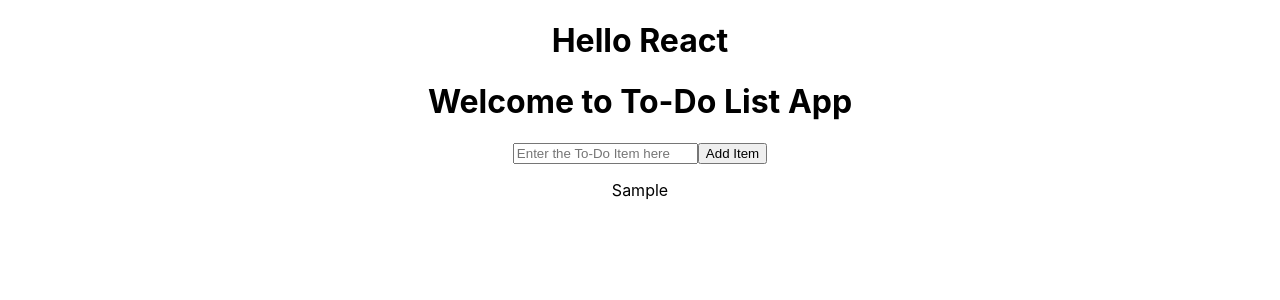
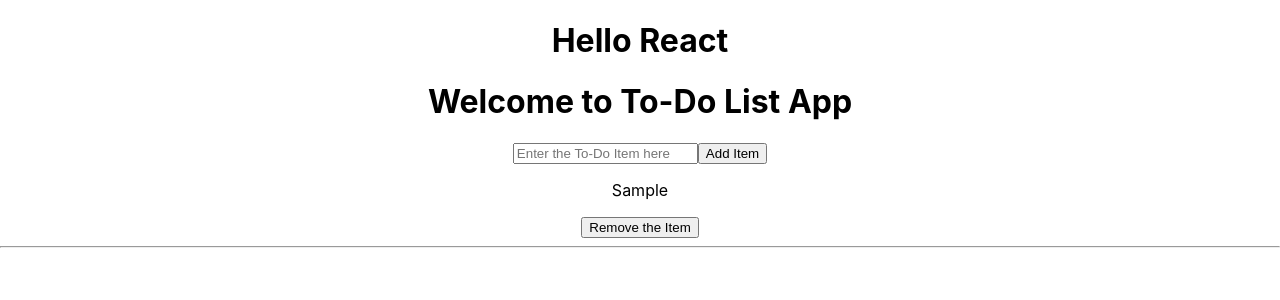
Before and after one commit to akshaypanchal/todo-list-app, a React (Create React App) app: page / in a window 1280 px wide. Both pictures are taken after typing "Sample" into the empty fields and a click on the button "Add Item". Shown: the top 300 px of the page. Built offline with nearby package versions, Linux system fonts and the light colour scheme.

Commit message:
added remove functionality to remove todo items from state

```diff
--- a/src/actions/todoItemActions.component.js
+++ b/src/actions/todoItemActions.component.js
@@ -3,17 +3,16 @@
 
 
 // Declaring the action functions
-const addItemsInTodoList = (data) =>{
+export const addItemsInTodoList = (data) =>{
     return {
         type:ADD_DATA_TO_TODOLIST,
         data:data
     }
 }
 
-const removeItemsInTodoList = () =>{
+export const removeItemsInTodoList = (data) =>{
     return {
         type:REMOVE_DATA_FROM_TODOLIST,
+        data:data
     }
 }
-
-export default addItemsInTodoList;
--- a/src/components/button/button.component.js
+++ /dev/null
@@ -1,11 +0,0 @@
-
-
-const Button = ({item}) =>{
-    console.log("Button Component is calling!!!");
-    return (
-        <h3>{item}</h3>
-    );
-
-}
-
-export default Button;
--- a/src/components/input/input.component.js
+++ b/src/components/input/input.component.js
@@ -1,12 +1,12 @@
-import React, { useEffect, useState } from 'react';
-import {useSelector, useDispatch, useStore} from 'react-redux';
+import React, { useState } from 'react';
+import {useSelector, useDispatch} from 'react-redux';
 import './input.style.css';
-import addItemsInTodoList from '../../actions/todoItemActions.component';
-import Button from '../button/button.component';
+import {addItemsInTodoList, removeItemsInTodoList} from '../../actions/todoItemActions.component';
 
 const Input = () =>{
     // declaring the dispatch variable with useDispatch
     const dispatch =  useDispatch();
+    let itemArray;
 
     const newArray = useSelector(state=>state.todoItemsArray)
 
@@ -20,10 +20,9 @@
 
     const addTodoListData = () =>{
 
-    if(input!=""){
+    if(input!==""){
         dispatch(addItemsInTodoList({input}));
         setInputData("");
-        console.log({input});
     }
     else{
         alert("Please add valid input!!!");
@@ -34,16 +33,20 @@
 
 
     const renderArray = () =>{
-        console.log(newArray);
-        let buttonComponentArray;
         if(newArray.length >0){
-              buttonComponentArray = newArray.map(item=>{
-              return   <p key={item.input}>{item.input}</p>
+              itemArray = newArray.map((item,index)=>{
+              return  (
+                        <div key={item} >
+                            <p key={index}>{item.input}</p>
+                            <button key={index} onClick={()=>dispatch(removeItemsInTodoList({item}))}>Remove the Item</button>
+                            <hr key={index}/>
+                        </div>
+                    );
               });
 
         }
 
-    return <div>{buttonComponentArray}</div>
+    return <div>{itemArray}</div>
 
     }
 
--- a/src/manageStore/manageStore.js
+++ b/src/manageStore/manageStore.js
@@ -4,7 +4,6 @@
 // Declaring action type constant
 const ADD_DATA_TO_TODOLIST = "ADD_DATA_TO_TODOLIST";
 const REMOVE_DATA_FROM_TODOLIST = "REMOVE_DATA_FROM_TODOLIST";
-
 
 const defaultState = {
     todoItemsArray : []
@@ -19,7 +18,17 @@
                     todoItemsArray:[...state.todoItemsArray, action.data]
                 }
         case REMOVE_DATA_FROM_TODOLIST:
-            return state;
+            let itemValue = action.data.item;
+            const index = state.todoItemsArray.indexOf(itemValue);
+             state.todoItemsArray.splice(index,1);
+            // console.log(state.todoItemsArray);
+            console.log(state);
+            // return newState;
+            return {
+                todoItemsArray: [ state.todoItemsArray ]
+            }
+
+
         default:
             return state;
     }
```
Also changed, not shown: src/components/button/button.styles.css (deleted).
